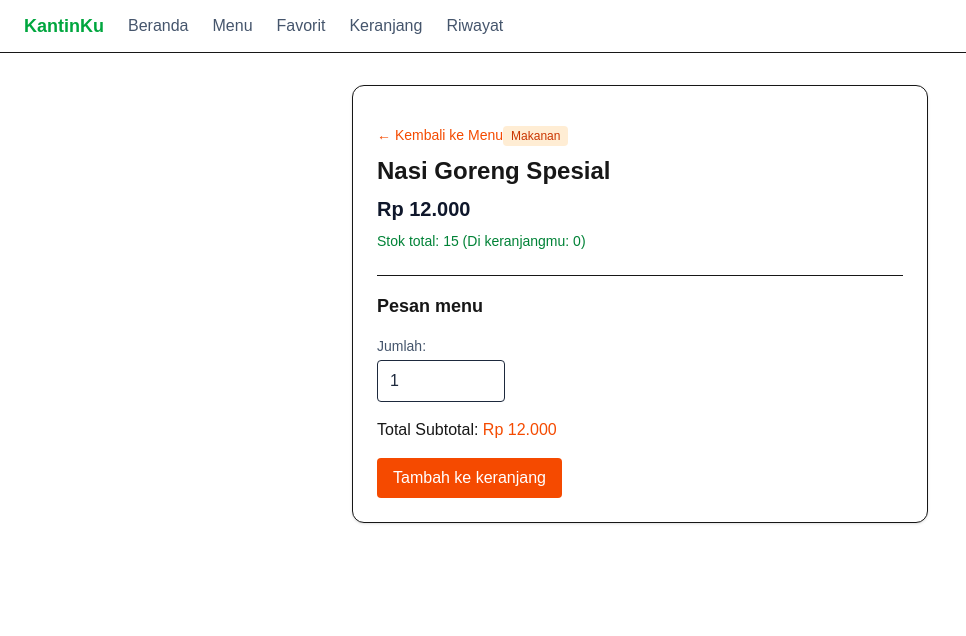
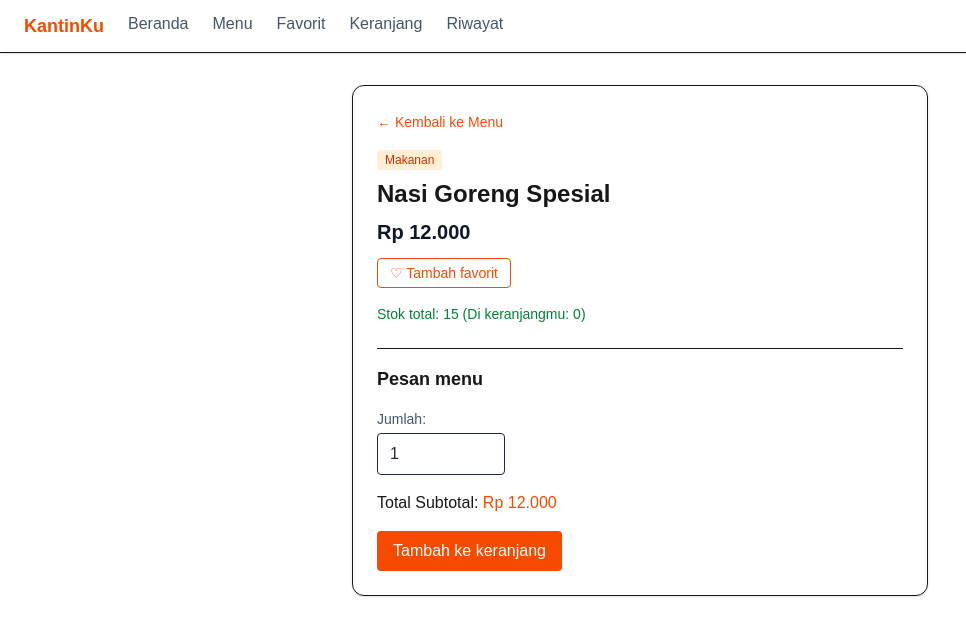
Before and after one commit to habibil1/KantinKu, a Next.js app: page /Menu/1 in a window 1280 px wide. Shown: the top 636 px of the page, without its empty margins (0-966 px from the left). Built offline with nearby package versions, Linux system fonts and the light colour scheme.

Commit message:
Menambahkan tombol favorit icon

```diff
--- a/app/Menu/[id]/page.tsx
+++ b/app/Menu/[id]/page.tsx
@@ -1,5 +1,5 @@
 "use client";
-import { useState, use } from "react";
+import { useState, use, useEffect } from "react";
 import { menu, rupiah } from "@/data/menu";
 import { notFound } from "next/navigation";
 import Link from "next/link";
@@ -22,7 +22,27 @@ export default function DetailMenu({
     notFound();
   }
 
-  // Ambil data keranjang saat ini dari localStorage untuk hitung stok yang sudah dipesan
+  // --- State Favorit (Poin 16) ---
+  const [isFavorit, setIsFavorit] = useState(false);
+
+  useEffect(() => {
+    const favs = JSON.parse(localStorage.getItem("favorit") ?? "[]");
+    setIsFavorit(favs.includes(menuId));
+  }, [menuId]);
+
+  function toggleFavorit() {
+    const favs: number[] = JSON.parse(localStorage.getItem("favorit") ?? "[]");
+    let favsBaru;
+    if (favs.includes(menuId)) {
+      favsBaru = favs.filter((id) => id !== menuId);
+    } else {
+      favsBaru = [...favs, menuId];
+    }
+    localStorage.setItem("favorit", JSON.stringify(favsBaru));
+    setIsFavorit(!isFavorit);
+  }
+
+  // --- State Keranjang ---
   const [jumlah, setJumlah] = useState(1);
   const [pesan, setPesan] = useState("");
   const [berhasil, setBerhasil] = useState(false);
@@ -62,6 +82,9 @@ export default function DetailMenu({
 
     localStorage.setItem("keranjang", JSON.stringify(keranjangBaru));
     setBerhasil(true);
+
+    // Memberitahu navbar bahwa keranjang berubah (Poin 15)
+    window.dispatchEvent(new Event("keranjang-berubah"));
   }
 
   return (
@@ -70,16 +93,27 @@ export default function DetailMenu({
         &larr; Kembali ke Menu
       </Link>
 
-      <span className="mt-4 inline-block rounded bg-orange-100 px-2 py-0.5 text-xs font-medium text-orange-700">
-        {item.kategori}
-      </span>
+      <div className="mt-4 flex items-center justify-between">
+        <span className="inline-block rounded bg-orange-100 px-2 py-0.5 text-xs font-medium text-orange-700">
+          {item.kategori}
+        </span>
+      </div>
+
       <h1 className="mt-2 text-2xl font-bold">{item.nama}</h1>
       <p className="mt-2 text-xl font-semibold text-slate-900">
         {rupiah(item.harga)}
       </p>
 
+      {/* Tombol Favorit (Poin 16) */}
+      <button
+        onClick={toggleFavorit}
+        className="mt-3 rounded border border-orange-600 px-3 py-1 text-sm font-medium text-orange-600 hover:bg-orange-50 transition"
+      >
+        {isFavorit ? "♥ Favorit" : "♡ Tambah favorit"}
+      </button>
+
       <p
-        className={`mt-2 text-sm ${item.stok === 0 ? "text-red-600 font-semibold" : "text-green-700"}`}
+        className={`mt-4 text-sm ${item.stok === 0 ? "text-red-600 font-semibold" : "text-green-700"}`}
       >
         {item.stok === 0
           ? "Stok habis"
--- a/components/Navbar.tsx
+++ b/components/Navbar.tsx
@@ -1,9 +1,9 @@
 "use client";
-
 import Link from "next/link";
 import { usePathname } from "next/navigation";
+import { useEffect, useState } from "react";
 
-const menuItems = [
+const menu = [
   { href: "/", teks: "Beranda" },
   { href: "/menu", teks: "Menu" },
   { href: "/favorit", teks: "Favorit" },
@@ -13,26 +13,46 @@ const menuItems = [
 
 export default function Navbar() {
   const pathname = usePathname();
+  const [jumlahKeranjang, setJumlahKeranjang] = useState(0);
+
+  useEffect(() => {
+    // Fungsi untuk menghitung total barang dari localStorage
+    function hitung() {
+      const data = JSON.parse(localStorage.getItem("keranjang") ?? "[]");
+      const total = data.reduce((acc: number, cur: any) => acc + cur.jumlah, 0);
+      setJumlahKeranjang(total);
+    }
+
+    // Hitung saat komponen pertama kali dimuat
+    hitung();
+
+    // Dengarkan kabar perubahan dari halaman lain (Poin 15)
+    window.addEventListener("keranjang-berubah", hitung);
+
+    // Bersihkan saat komponen dilepas
+    return () => window.removeEventListener("keranjang-berubah", hitung);
+  }, []);
 
   return (
-    <nav className="flex items-center gap-6 border-b bg-white px-6 py-3">
-      <span className="text-lg font-bold text-green-600">KantinKu</span>
-      {menuItems.map((m) => {
-        const isActive = pathname.toLowerCase() === m.href.toLowerCase();
-        return (
+    <nav className="flex items-center gap-6 border-b bg-white px-6 py-3 shadow-sm">
+      <span className="text-lg font-bold text-orange-600">KantinKu</span>
+      {menu.map((m) => (
         <Link
           key={m.href}
           href={m.href}
           className={
-              isActive
-                ? "font-semibold text-green-600"
-                : "text-slate-600   hover:text-green-600"
+            pathname === m.href
+              ? "font-semibold text-orange-600 border-b-2 border-orange-600 pb-1"
+              : "text-slate-600 hover:text-orange-600 pb-1"
           }
         >
-            {m.teks}
+          {/* Tampilkan badge angka khusus untuk menu keranjang jika jumlahnya > 0 */}
+          {m.teks}{" "}
+          {m.href === "/keranjang" &&
+            jumlahKeranjang > 0 &&
+            `(${jumlahKeranjang})`}
         </Link>
-        );
-      })}
+      ))}
     </nav>
   );
 }
```
Lines whose indentation alone changed are shown as unchanged.
